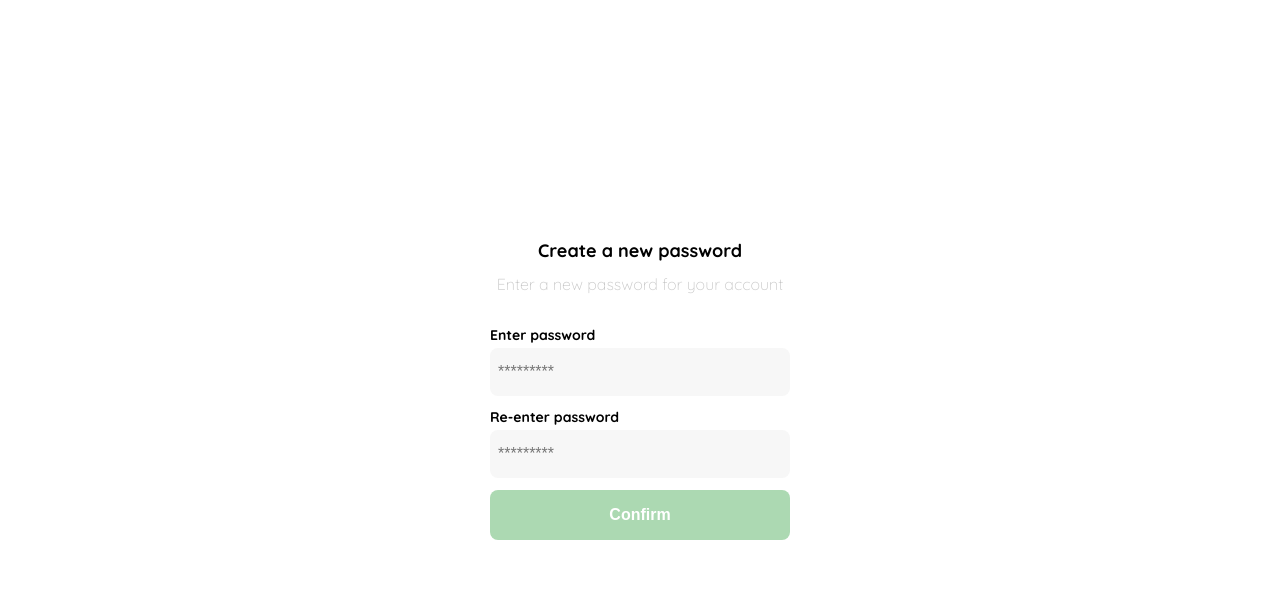
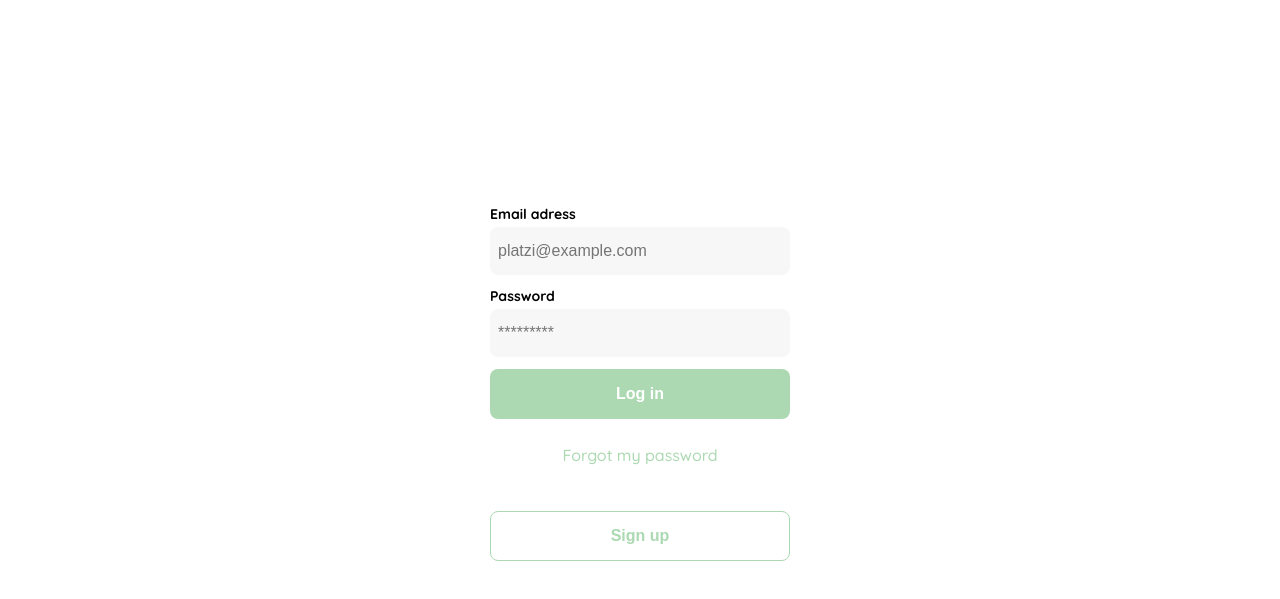
Before and after one commit to davidgomezcode/FrontendPractico1, a plain HTML site: page clase3-login.html in a window 1280 px wide. Shown: the part 69-668 px from the top of the page. Drawn offline with Linux system fonts and the light colour scheme.

Commit message:
se agrega la tercera pantalla

```diff
--- a/clase3-login.html
+++ b/clase3-login.html
@@ -42,21 +42,6 @@
             margin-bottom: 40px;
             justify-self: center;
             display: none;
-
-        }
-        .title{
-            font-size: var(--lg);
-            margin-bottom: 12px;
-            text-align: center;
-        }
-        .subtitle{
-            color: var(--very-light-pink);
-            font-size: var(--md);
-            font-weight: 300;
-            margin-top: 0;
-            margin-bottom: 32px;
-            text-align: center;
-
         }
         .form{
             display: flex;
@@ -87,13 +72,37 @@
             font-weight: bold;
             height: 50px;
         }
+        .retrive a{
+            color: var(--Hospital-green);
+            text-decoration: none;
+            display: grid;
+            place-items: center;
+            margin-top: 10px;
+            margin-bottom: 30px;
+        }
+        .signup-button {
+            place-items: center;
+            background-color: var(--White);
+            border-radius: 8px;
+            border: 1px solid var(--Hospital-green);
+            color: var(--Hospital-green);
+            width: 100%;
+            cursor: pointer;
+            font-size: var(--md);
+            font-weight: bold;
+            height: 50px;
+        }
 
         @media (max-width: 640px){
             .logo{
                 display: block;
             }
+            button.signup-button{
+                margin-top: 100px;
+            }
         }
         @media (min-width: 641px){
+
             .nav{
                 display: grid;
                 grid-template-columns: 60% 24% 9% 7%;
@@ -171,19 +180,23 @@
         <div class="form-container">
             <img src="./logos/logo_yard_sale.svg" alt="logo" class="logo">
 
-            <h1 class="title">Create a new password</h1>
-            <p class="subtitle">Enter a new password for your account</p>
+            <form action="/" class="form">
+                <label for="email" class="label">Email adress</label>
+                <input type="text" id="email" placeholder="platzi@example.com" class="input input-email">
 
-            <form action="/" class="form">
-                <label for="password" class="label">Enter password</label>
+                <label for="password" class="label">Password</label>
                 <input type="password" id="password" placeholder="*********" class="input input-password">
 
-                <label for="new-password" class="label">Re-enter password</label>
-                <input type="password" id="new-password" placeholder="*********" class="input input-password">
+                <button class="primary-button login-button">Log in</button>
 
-                <input type="submit" value="Confirm" class="primary-button login-buttom">
+                <p class="retrive">
+                    <a href="/">Forgot my password</a>
+                </p>
+
+
             </form>
 
+            <button class="signup-button">Sign up</button>
 
         </div>
 
```
